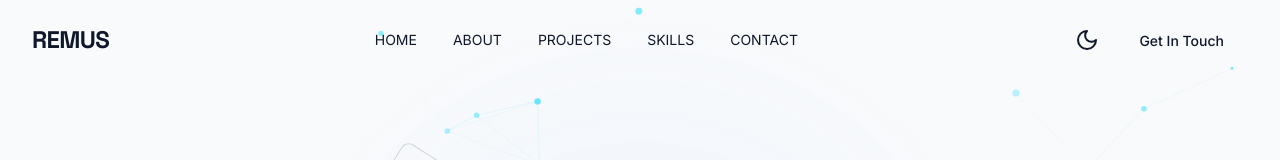
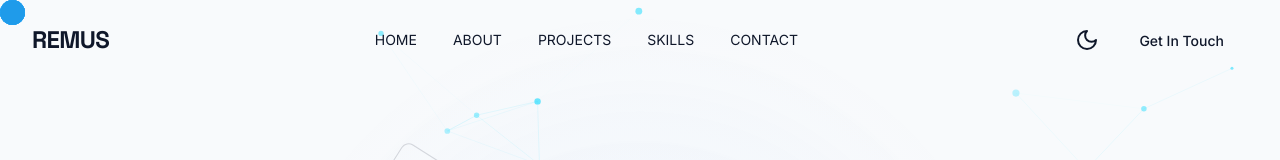
Before and after one commit to Weayabo/Weayabo.github.io, a React (Vite) app: page / in a window 1280 px wide. Shown: the top 160 px of the page. Built offline with nearby package versions, Linux system fonts and the light colour scheme.

Commit message:
add design cursor pointer

```diff
--- a/package.json
+++ b/package.json
@@ -70,8 +70,10 @@
     "@types/react": "^19.2.10",
     "@types/react-dom": "^19.2.3",
     "@vitejs/plugin-react": "4.7.0",
+    "autoprefixer": "^10.4.24",
     "gh-pages": "^6.3.0",
-    "tailwindcss": "4.1.12",
+    "postcss": "^8.5.6",
+    "tailwindcss": "^4.1.18",
     "vite": "6.3.5"
   },
   "peerDependencies": {
--- a/src/app/App.tsx
+++ b/src/app/App.tsx
@@ -1,14 +1,15 @@
-import { Navigation } from '@/app/components/navigation';
-import { HeroSection } from '@/app/components/hero-section';
-import { AboutSection } from '@/app/components/about-section';
-import { SkillsSection } from '@/app/components/skills-section';
-import { ProjectsSection } from '@/app/components/projects-section';
-import { ContactSection } from '@/app/components/contact-section';
-import { Footer } from '@/app/components/footer';
+import { Navigation } from "@/app/components/navigation";
+import { HeroSection } from "@/app/components/hero-section";
+import { AboutSection } from "@/app/components/about-section";
+import { SkillsSection } from "@/app/components/skills-section";
+import { ProjectsSection } from "@/app/components/projects-section";
+import { ContactSection } from "@/app/components/contact-section";
+import { Footer } from "@/app/components/footer";
+import { TriCursor } from "@/app/components/cursor";
 
 export default function App() {
   return (
-    <div className="relative min-h-screen bg-background overflow-x-hidden">
+    <div className="relative min-h-screen bg-background overflow-x-hidden cursor-none">
       {/* Navigation */}
       <Navigation />
 
@@ -29,6 +30,7 @@ export default function App() {
         <div className="absolute top-0 left-0 w-full h-full bg-[radial-gradient(circle_at_50%_50%,rgba(0,217,255,0.03),transparent_50%)]" />
         <div className="absolute top-1/2 left-1/2 -translate-x-1/2 -translate-y-1/2 w-[800px] h-[800px] bg-[radial-gradient(circle,rgba(167,139,250,0.05),transparent_70%)]" />
       </div>
+      <TriCursor />
     </div>
   );
 }
--- /dev/null
+++ b/src/app/components/cursor.tsx
@@ -0,0 +1,77 @@
+import { useEffect, useRef } from "react";
+
+const colors = [
+  "#00d9ff",
+  "#00d9ff",
+  "#00d9ff",
+  "#4a5fd9",
+  "#4a5fd9",
+  "#4a5fd9",
+];
+const DOT_COUNT = 50;
+
+type Position = { x: number; y: number };
+
+export function TriCursor() {
+  const cursorRefs = useRef<Position[]>(
+    Array.from({ length: DOT_COUNT }, () => ({ x: 0, y: 0 })),
+  );
+  const dots = useRef<HTMLDivElement[]>([]);
+
+  useEffect(() => {
+    const handleMouseMove = (e: MouseEvent) => {
+      cursorRefs.current[0] = { x: e.clientX + -10, y: e.clientY - 10 };
+    };
+
+    window.addEventListener("mousemove", handleMouseMove);
+
+    const animate = () => {
+      for (let i = 1; i < DOT_COUNT; i++) {
+        const prev = cursorRefs.current[i - 1];
+        const curr = cursorRefs.current[i];
+
+        // Slow down progressively:
+        // head (i=1) = fast, tail (i=DOT_COUNT-1) = much slower
+        const minSpeed = 0.5; // very slow tail
+        const maxSpeed = 1; // fast head
+        const delayFactor =
+          maxSpeed - (i / (DOT_COUNT - 10)) * (maxSpeed - minSpeed);
+
+        curr.x += (prev.x - curr.x) * delayFactor;
+        curr.y += (prev.y - curr.y) * delayFactor;
+      }
+
+      dots.current.forEach((dot, i) => {
+        if (!dot) return;
+        const color = colors[i % colors.length];
+        dot.style.width = "25px";
+        dot.style.height = "25px";
+        dot.style.borderRadius = "50%";
+        dot.style.backgroundColor = color;
+        dot.style.opacity = ".10";
+        dot.style.transform = `translate3d(${cursorRefs.current[i].x}px, ${cursorRefs.current[i].y}px, 0)`;
+      });
+
+      requestAnimationFrame(animate);
+    };
+
+    animate();
+
+    return () => window.removeEventListener("mousemove", handleMouseMove);
+  }, []);
+
+  return (
+    <>
+      {Array.from({ length: DOT_COUNT }).map((_, i) => (
+        <div
+          key={i}
+          ref={(el) => {
+            if (el) dots.current[i] = el;
+          }}
+          className="fixed top-0 left-0 pointer-events-none "
+          style={{ transform: "translate3d(0,0,0)", zIndex: 1000 }}
+        />
+      ))}
+    </>
+  );
+}
--- a/src/app/components/navigation.tsx
+++ b/src/app/components/navigation.tsx
@@ -92,7 +92,7 @@ export function Navigation() {
 
             <div className="hidden md:flex items-center gap-1">
               <motion.button
-                className="block w-10 h-10 mx-1 bg-gradient-to-r from-accent to-primary rounded-lg justify-center items-center hidden md:flex object-left-bottom"
+                className="block w-10 h-10 mx-1 bg-gradient-to-r from-accent to-primary rounded-lg justify-center items-center hidden md:flex object-left-bottom cursor-pointer"
                 whileHover={{ backgroundColor: "#00D9FF" }}
                 onClick={toggleTheme}
               >
@@ -153,7 +153,7 @@ export function Navigation() {
             ))}
 
             <motion.button
-              className="px-2 w-10 h-10 bg-accent rounded-lg justify-center items-center md:flex"
+              className="px-2 w-10 h-10 bg-accent rounded-lg justify-center items-center md:flex cursor-pointer"
               whileHover={{ backgroundColor: "#00D9FF" }}
               onClick={toggleTheme}
             >
--- /dev/null
+++ b/tailwind.config.js
@@ -0,0 +1,25 @@
+/** @type {import('tailwindcss').Config} */
+module.exports = {
+  content: [
+    "./src/**/*.{js,jsx,ts,tsx}", // Scan all React files
+  ],
+  theme: {
+    extend: {
+      colors: {
+        cursorRed: "#FF3C3C",
+        cursorGreen: "#3CFF3C",
+        cursorBlue: "#3C3CFF",
+      },
+      zIndex: {
+        9999: "9999", // Ensure cursor stays on top
+      },
+      width: {
+        cursorDot: "1rem", // 16px dot
+      },
+      height: {
+        cursorDot: "1rem",
+      },
+    },
+  },
+  plugins: [],
+};
```
Also changed, not shown: 1 other file (tests, documents, lock files or other folders).
